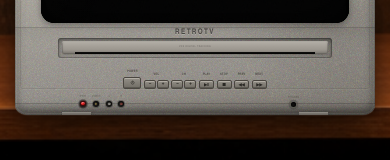
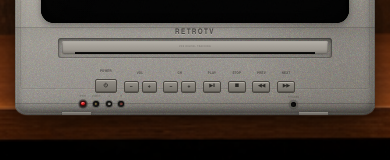
Before and after one commit to bschuby212/retrotv, a Next.js app: page / in a window 390 px wide. Shown: the part 594-754 px from the top of the page. Built offline with nearby package versions, Linux system fonts and the light colour scheme.

Commit message:
Enlarge TV control buttons and widen group spacing
Increase vol, ch, and transport button sizes with matching icon scale.
Flatten the control layout so each labeled group shares equal spacing.

Co-authored-by: bschuby212 <bschuby212@users.noreply.github.com>

```diff
--- a/components/tv/TVControls.tsx
+++ b/components/tv/TVControls.tsx
@@ -69,7 +69,6 @@ export function TVControls({
         </div>
       </div>
 
-      <div className={controlsStyles.transportGroup}>
       <div className={controlsStyles.cluster}>
         <span className={controlsStyles.clusterLabel}>Play</span>
         <TVButton
@@ -111,6 +110,5 @@ export function TVControls({
         />
       </div>
     </div>
-    </div>
   );
 }
--- a/styles/tv/tv-button.module.css
+++ b/styles/tv/tv-button.module.css
@@ -7,8 +7,8 @@
 
 .button {
   position: relative;
-  width: clamp(18px, 2.4vw, 22px);
-  height: clamp(11px, 1.45vw, 14px);
+  width: clamp(20px, 2.65vw, 26px);
+  height: clamp(13px, 1.7vw, 17px);
   padding: 0;
   border: 1px solid #4a4640;
   border-radius: 2px;
@@ -59,18 +59,18 @@
 }
 
 .power {
-  width: clamp(20px, 2.7vw, 24px);
-  height: clamp(12px, 1.65vw, 16px);
+  width: clamp(24px, 3.1vw, 28px);
+  height: clamp(14px, 1.85vw, 18px);
 }
 
 .narrow {
-  width: clamp(12px, 1.65vw, 15px);
-  height: clamp(10px, 1.3vw, 12px);
+  width: clamp(16px, 2.1vw, 20px);
+  height: clamp(13px, 1.65vw, 16px);
 }
 
 .transport {
-  width: clamp(16px, 2.1vw, 20px);
-  height: clamp(10px, 1.3vw, 12px);
+  width: clamp(20px, 2.65vw, 26px);
+  height: clamp(13px, 1.65vw, 16px);
 }
 
 .powerIcon {
@@ -93,7 +93,7 @@
   align-items: center;
   justify-content: center;
   font-family: "Arial Narrow", "Helvetica Neue", Arial, sans-serif;
-  font-size: clamp(0.3rem, 0.68vw, 0.38rem);
+  font-size: clamp(0.34rem, 0.75vw, 0.42rem);
   font-weight: 700;
   font-stretch: condensed;
   color: #2a2824;
@@ -102,12 +102,12 @@
 }
 
 .narrow .buttonIcon {
-  font-size: clamp(0.34rem, 0.75vw, 0.42rem);
+  font-size: clamp(0.38rem, 0.82vw, 0.46rem);
   font-weight: 800;
 }
 
 .transport .buttonIcon {
-  font-size: clamp(0.26rem, 0.58vw, 0.32rem);
+  font-size: clamp(0.3rem, 0.66vw, 0.36rem);
   letter-spacing: -0.05em;
 }
 
@@ -125,17 +125,17 @@
 
 @media (max-width: 480px) {
   .narrow {
-    width: 12px;
-    height: 9px;
+    width: 15px;
+    height: 12px;
   }
 
   .transport {
-    width: 15px;
-    height: 9px;
+    width: 18px;
+    height: 12px;
   }
 
   .power {
-    width: 18px;
-    height: 12px;
+    width: 22px;
+    height: 14px;
   }
 }
--- a/styles/tv/tv-controls.module.css
+++ b/styles/tv/tv-controls.module.css
@@ -2,9 +2,9 @@
   display: flex;
   align-items: flex-end;
   justify-content: center;
-  gap: 0.28rem;
+  gap: 0.62rem;
   width: auto;
-  max-width: 80%;
+  max-width: 92%;
   margin: 0 auto;
   flex-wrap: nowrap;
 }
@@ -13,12 +13,12 @@
   display: flex;
   flex-direction: column;
   align-items: center;
-  gap: 4px;
+  gap: 5px;
 }
 
 .clusterLabel {
   font-family: "Arial Narrow", "Helvetica Neue", Arial, sans-serif;
-  font-size: clamp(0.2rem, 0.48vw, 0.28rem);
+  font-size: clamp(0.22rem, 0.52vw, 0.3rem);
   font-weight: 700;
   font-stretch: condensed;
   letter-spacing: 0.06em;
@@ -33,21 +33,16 @@
 
 .buttonPair {
   display: flex;
-  gap: 1px;
-}
-
-.transportGroup {
-  display: flex;
-  gap: 0.16rem;
-  align-items: flex-end;
+  gap: 3px;
 }
 
 @media (max-width: 640px) {
   .panel {
-    gap: 0.16rem;
+    gap: 0.42rem;
+    max-width: 96%;
   }
 
   .clusterLabel {
-    font-size: 0.2rem;
+    font-size: 0.22rem;
   }
 }
```
Lines whose indentation alone changed are shown as unchanged.
